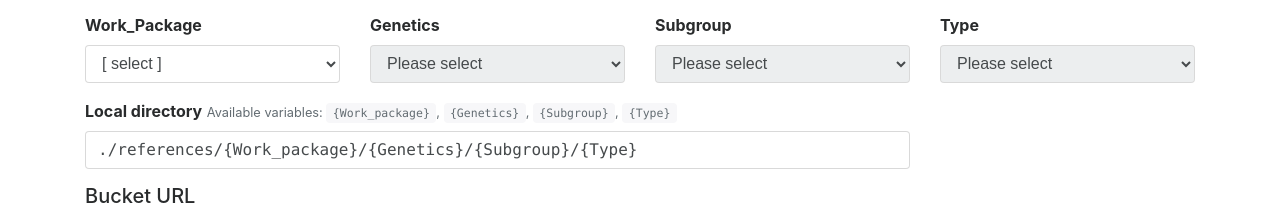
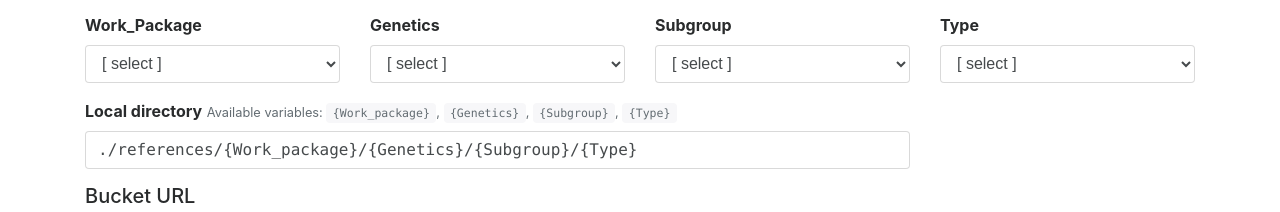
Before and after one commit to JaumeBagueCompanys/jaumebaguecompanys.github.io, a plain HTML site: page index.html in a window 1280 px wide. Shown: the part 554-766 px from the top of the page. Drawn offline with nearby package versions, Linux system fonts and the light colour scheme; some packages are replaced by stand-ins of ours; a script that the page names is missing.

Commit message:
Update index.html

```diff
--- a/index.html
+++ b/index.html
@@ -3,8 +3,8 @@
 <head>
   <meta charset="utf-8">
   <meta name="viewport" content="width=device-width, initial-scale=1, shrink-to-fit=no">
-  <meta name="description" content="Common reference genomes hosted on AWS S3">
-  <meta name="author" content="Philip Ewels">
+  <meta name="description" content="Common patient genomes hosted on Melcaya">
+  <meta name="author" content="Jaume Bague">
 
   <title>MELCAYA: files server</title>
 
@@ -134,20 +134,27 @@
         </div>
         <div class="form-group col-sm-3">
           <label for="Genetics">Genetics</label>
-          <select class="form-control" id="Genetics" disabled>
-            <option value="">Please select</option>
+          <select class="form-control" id="Genetics">
+            <option value="">[ select ]</option>
+            <option value="BRAF-MUTAT">BRAF-MUTAT</option>
+            <option value="BRAF-WT">BRAF-WT</option>
+            <option value="ALL">ALL</option>
           </select>
         </div>
         <div class="form-group col-sm-3">
           <label for="Subgroup">Subgroup</label>
-          <select class="form-control" id="Subgroup" disabled>
-            <option value="">Please select</option>
+          <select class="form-control" id="Subgroup">
+            <option value="">[ select ]</option>
+            <option value="A">A</option>
+            <option value="B">B</option>
           </select>
         </div>
         <div class="form-group col-sm-3">
           <label for="Type">Type</label>
-          <select class="form-control" id="Type" disabled>
-            <option value="">Please select</option>
+          <select class="form-control" id="Type">
+            <option value="">[ select ]</option>
+            <option value="FASTA">FASTA</option>
+            <option value="BAM">BAM</option>
           </select>
         </div>
       </div>
```
